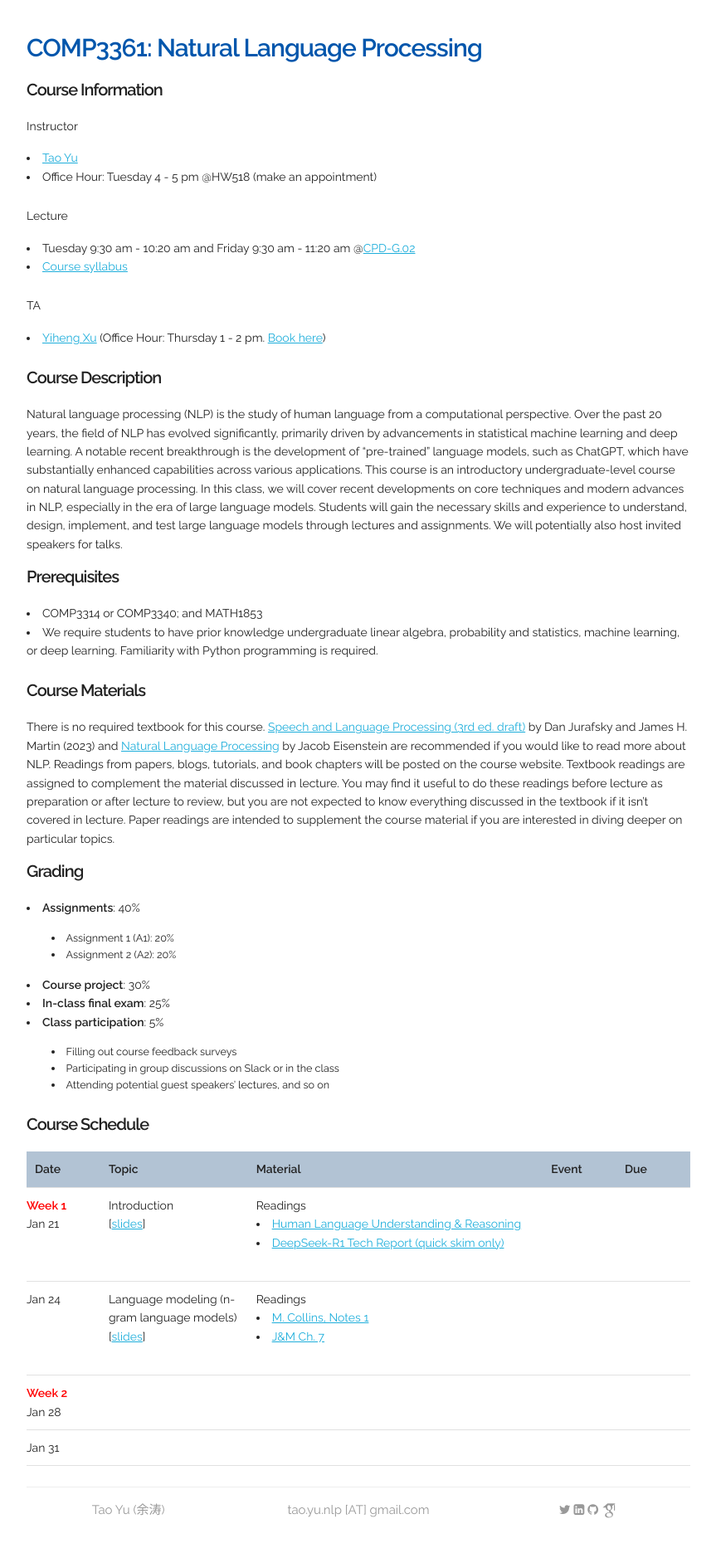
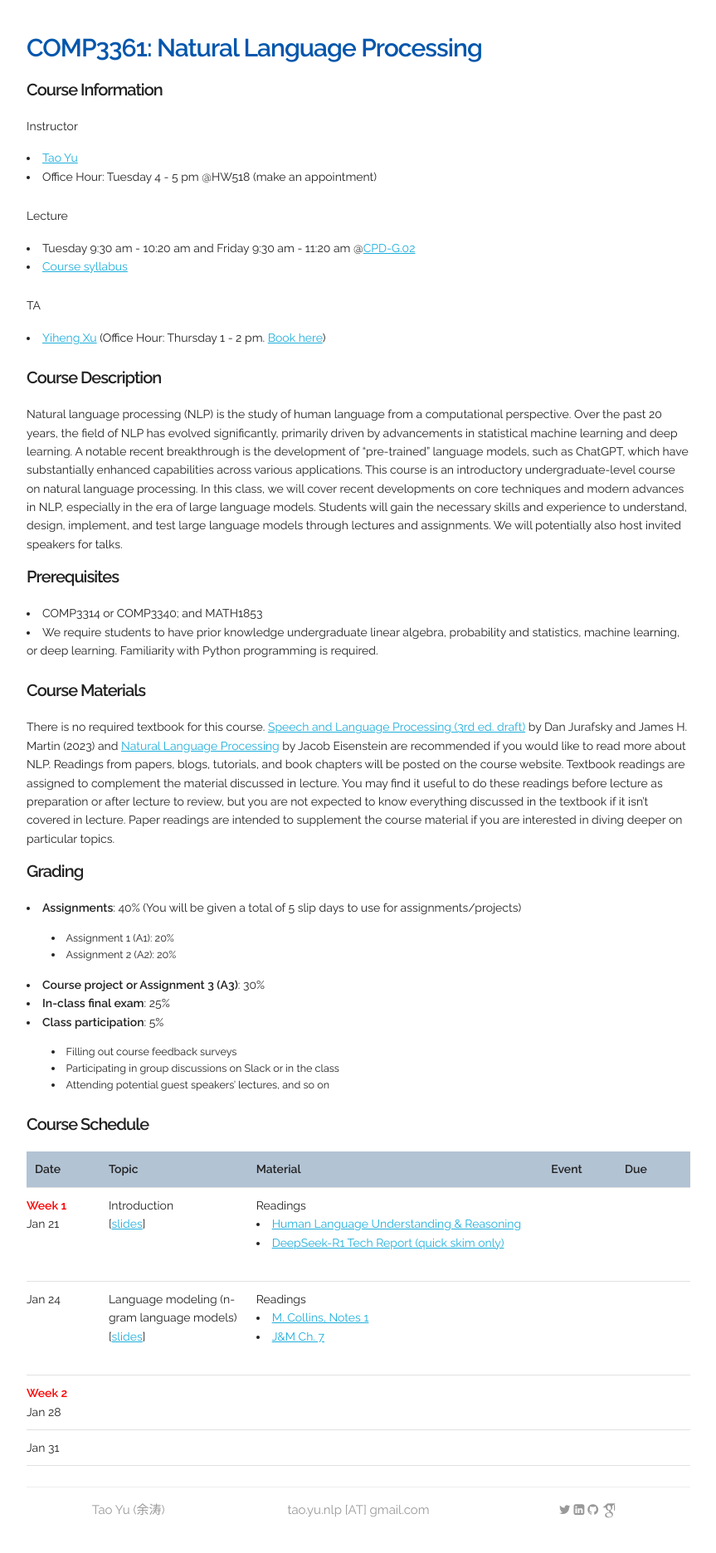
Before and after one commit to taoyds/taoyds.github.io, a Jekyll site: the page built from courses/comp3361.md, in a window 1280 px wide. Shown: the whole page at 83% size, without its empty margins (208-1071 px from the left). Built offline with Jekyll 4.4.1, drawn with Linux system fonts in a browser that asks for light colours; some web fonts are replaced.

Commit message:
Update comp3361.md

```diff
--- a/courses/comp3361.md
+++ b/courses/comp3361.md
@@ -39,10 +39,10 @@ There is no required textbook for this course. [Speech and Language Processing (
 
 ## Grading
 
-- **Assignments**: 40%
+- **Assignments**: 40% (You will be given a total of 5 slip days to use for assignments/projects)
   - Assignment 1 (A1): 20%
   - Assignment 2 (A2): 20%
-- **Course project**: 30%
+- **Course project or Assignment 3 (A3)**: 30%
 - **In-class final exam**: 25%
 - **Class participation**: 5%
   - Filling out course feedback surveys
```
